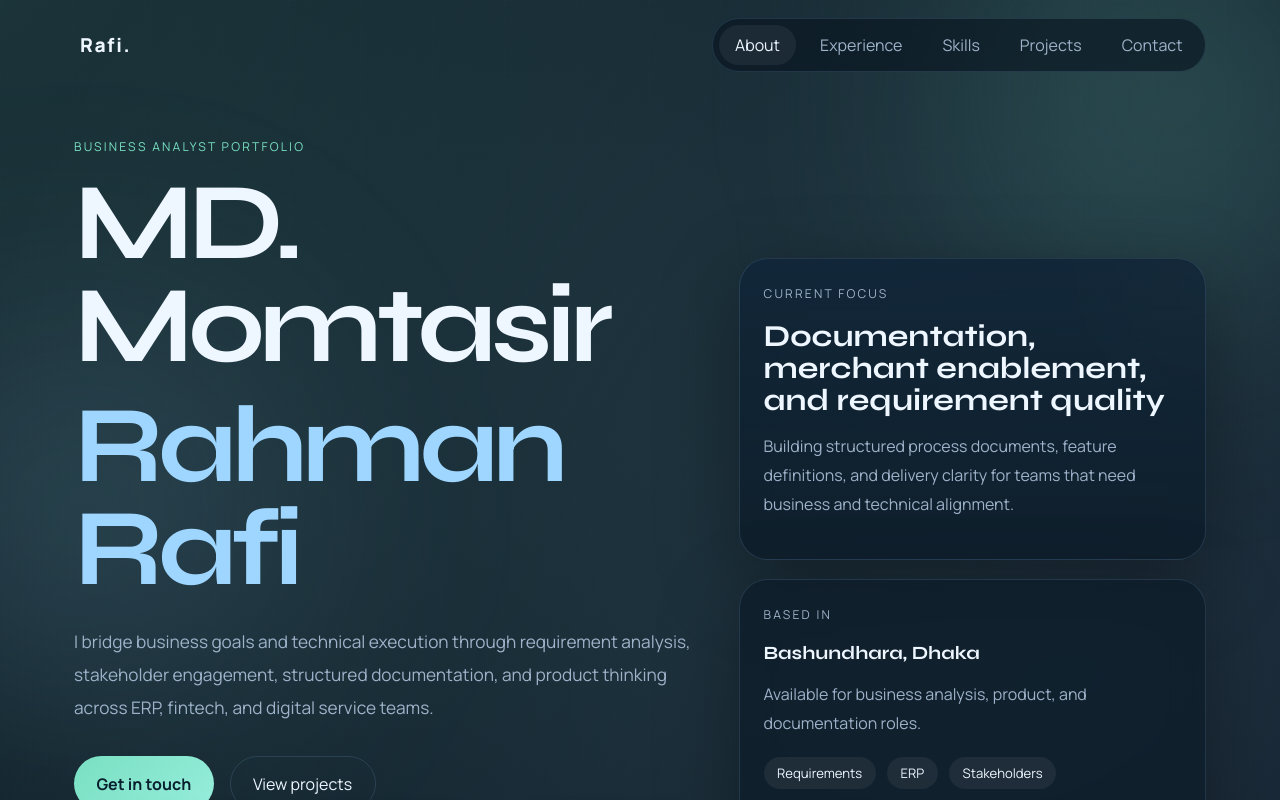
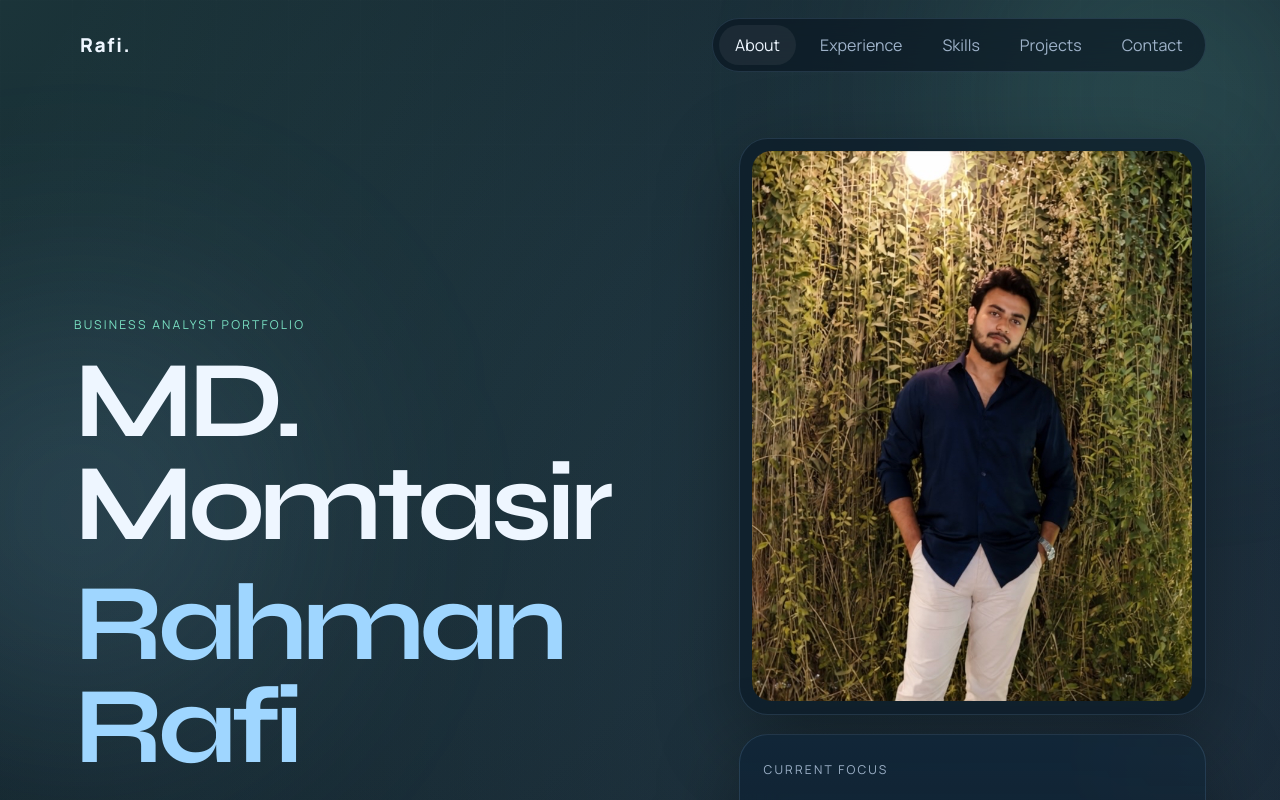
Before and after one commit to momtasirrafi/Momtasir-s-Portfolio, a React (Vite) app: page / in a window 1280 px wide. Shown: the top 800 px of the page. Built offline with nearby package versions, Linux system fonts and the light colour scheme.

Commit message:
Change Profile

```diff
--- a/src/App.css
+++ b/src/App.css
@@ -585,6 +585,19 @@ main,
   color: var(--muted);
 }
 
+.photo-card {
+  padding: 0.8rem;
+  overflow: hidden;
+}
+
+.profile-photo {
+  display: block;
+  width: 100%;
+  aspect-ratio: 4 / 5;
+  object-fit: cover;
+  border-radius: 1.2rem;
+}
+
 @media (max-width: 980px) {
   .hero-section,
   .section-heading,
--- a/src/App.jsx
+++ b/src/App.jsx
@@ -1,5 +1,6 @@
 import { useEffect, useRef, useState } from "react";
 import "./App.css";
+import profilePhoto from "./assets/profile.jpg";
 
 const NAV_LINKS = ["About", "Experience", "Skills", "Projects", "Contact"];
 
@@ -302,7 +303,16 @@ export default function App() {
           </div>
 
           <aside className="hero-panel">
+            <div className="panel-card photo-card">
+              <img
+                src={profilePhoto}
+                alt="MD. Momtasir Rahman Rafi"
+                className="profile-photo"
+              />
+            </div>
+
             <div className="panel-card intro-card">
+
               <p className="card-label">Current focus</p>
               <h2>Documentation, merchant enablement, and requirement quality</h2>
               <p>
```
Also changed, not shown: src/assets/profile.jpg (added).
